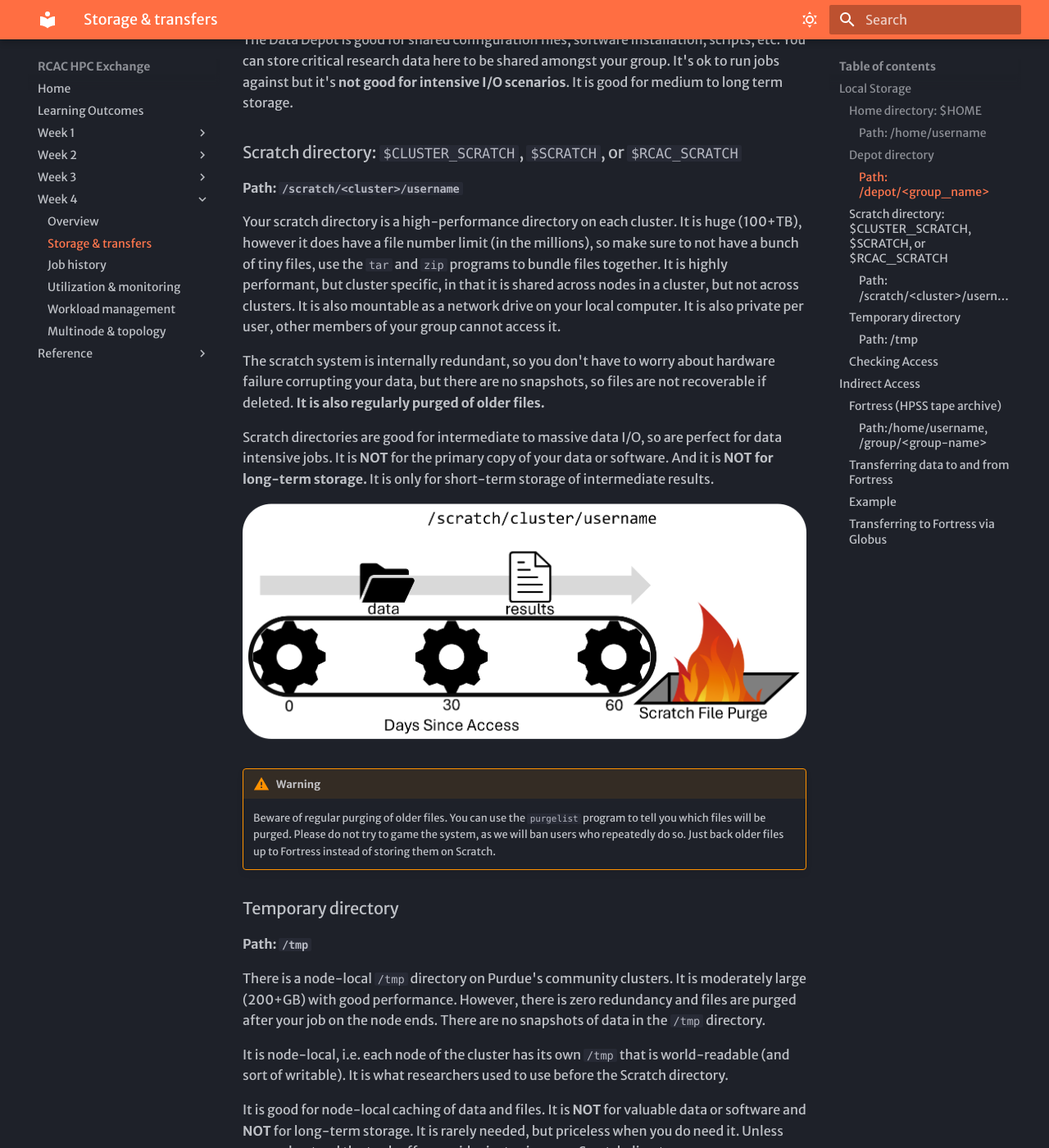
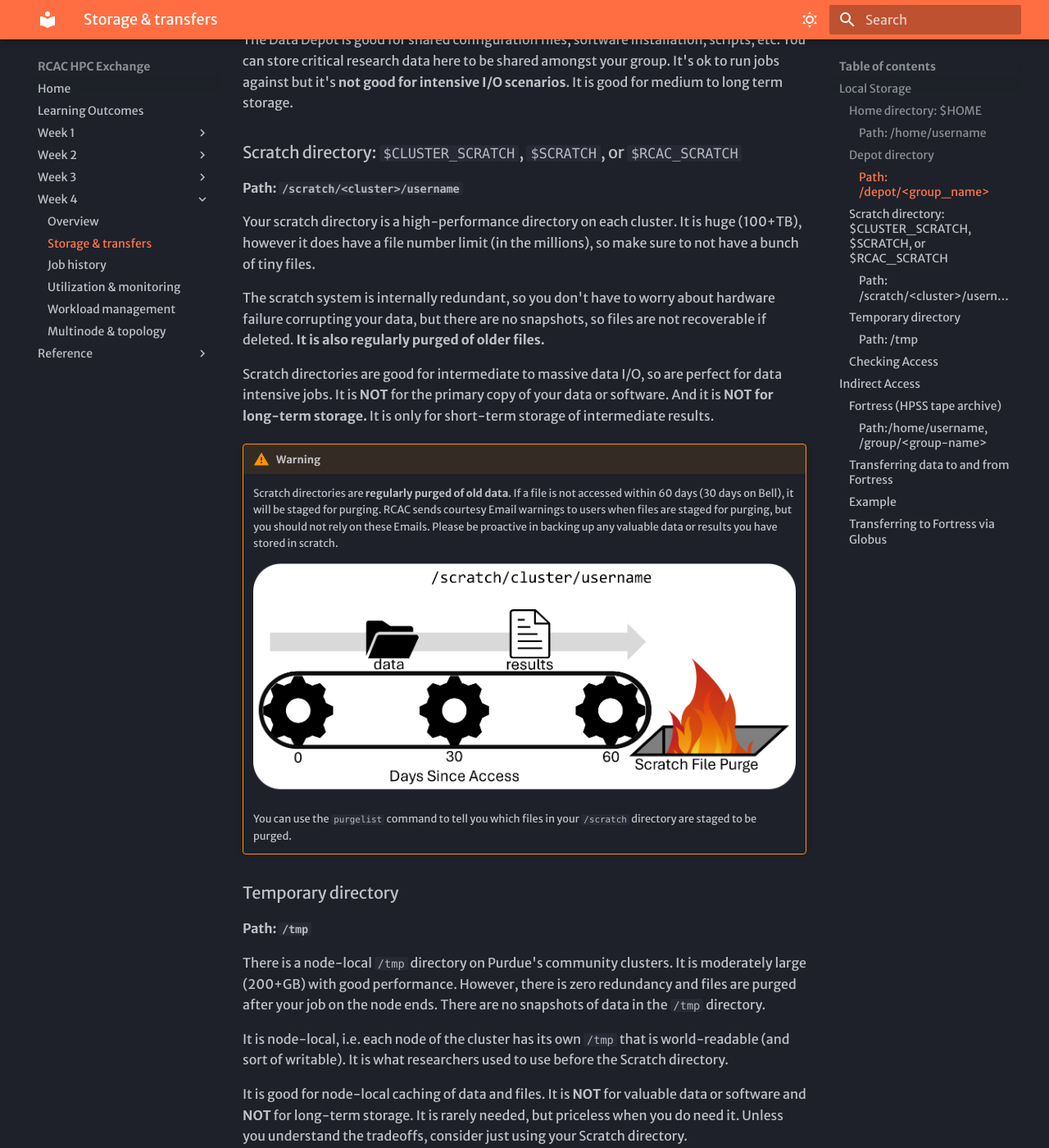
Before and after one commit to Jake-Verburgt/rcac-hpc-exchange, an MkDocs documentation site: the page built from docs/week4/storage-transfer.md, in a window 1280 px wide and 1400 px high, scrolled down 2241 px. Shown: the whole window at 82% size. Built offline with MkDocs 1.6.1 and Material for MkDocs 9.7.7, drawn with Linux system fonts in a browser that asks for light colours; some web fonts are replaced.

```diff
--- a/docs/week4/storage-transfer.md
+++ b/docs/week4/storage-transfer.md
@@ -53,17 +53,18 @@ The Data Depot is good for shared configuration files, software installation, sc
 
 #### Path: `/scratch/<cluster>/username`
 
-Your scratch directory is a high-performance directory on each cluster. It is huge (100+TB), however it does have a file number limit (in the millions), so make sure to not have a bunch of tiny files, use the `tar` and `zip` programs to bundle files together. It is highly performant, but cluster specific, in that it is shared across nodes in a cluster, but not across clusters. It is also mountable as a network drive on your local computer.
-It is also private per user, other members of your group cannot access it.
+Your scratch directory is a high-performance directory on each cluster. It is huge (100+TB), however it does have a file number limit (in the millions), so make sure to not have a bunch of tiny files.
 
 The scratch system is internally redundant, so you don't have to worry about hardware failure corrupting your data, but there are no snapshots, so files are not recoverable if deleted. **It is also regularly purged of older files.**
 
 Scratch directories are good for intermediate to massive data I/O, so are perfect for data intensive jobs. It is **NOT** for the primary copy of your data or software. And it is **NOT for long-term storage.** It is only for short-term storage of intermediate results.
 
-![An image showing files in a users scratch space being slowly transferred on a conveyor belt to a fire representing a file purge](../assets/images/scratch_purge.png)
+!!! warning Scratch Purge Cycles
+     Scratch directories are **regularly purged of old data**. If a file is not accessed within 60 days (30 days on Bell), it will be staged for purging. RCAC sends courtesy Email warnings to users when files are staged for purging, but you should not rely on these Emails. Please be proactive in backing up any valuable data or results you have stored in scratch.
 
-!!! warning
-     Beware of regular purging of older files. You can use the `purgelist` program to  tell you which files will be purged. Please do not try to game the system, as we will ban users who repeatedly do so. Just back older files up to Fortress instead of storing them on Scratch.
+     ![An image showing files in a users scratch space being slowly transferred on a conveyor belt to a fire representing a file purge](../assets/images/scratch_purge.png)
+
+     You can use the `purgelist` command to tell you which files in your `/scratch` directory are staged to be purged.
 
 ### Temporary directory
 #### Path: `/tmp`
```
Also changed, not shown: docs/week3/scripting.md (+5 -1 lines), docs/assets/images/path_search.png (added).
